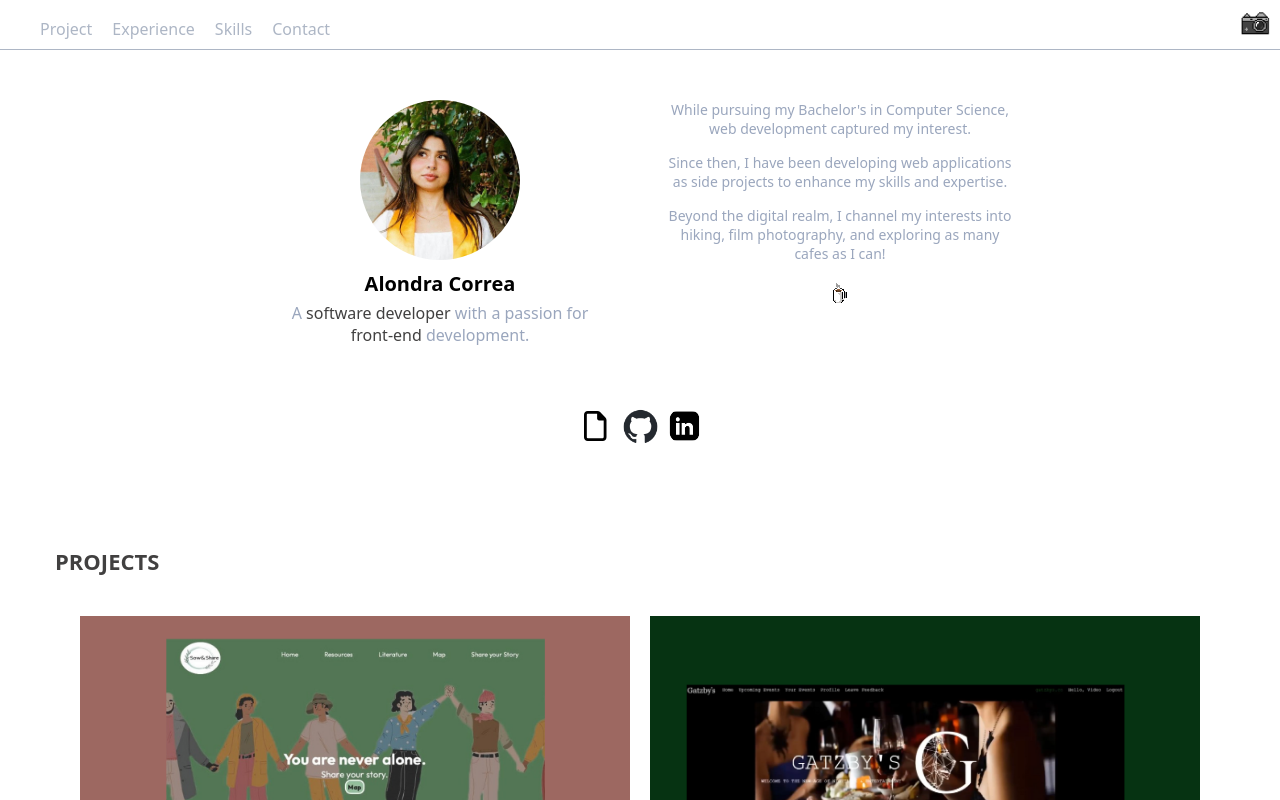
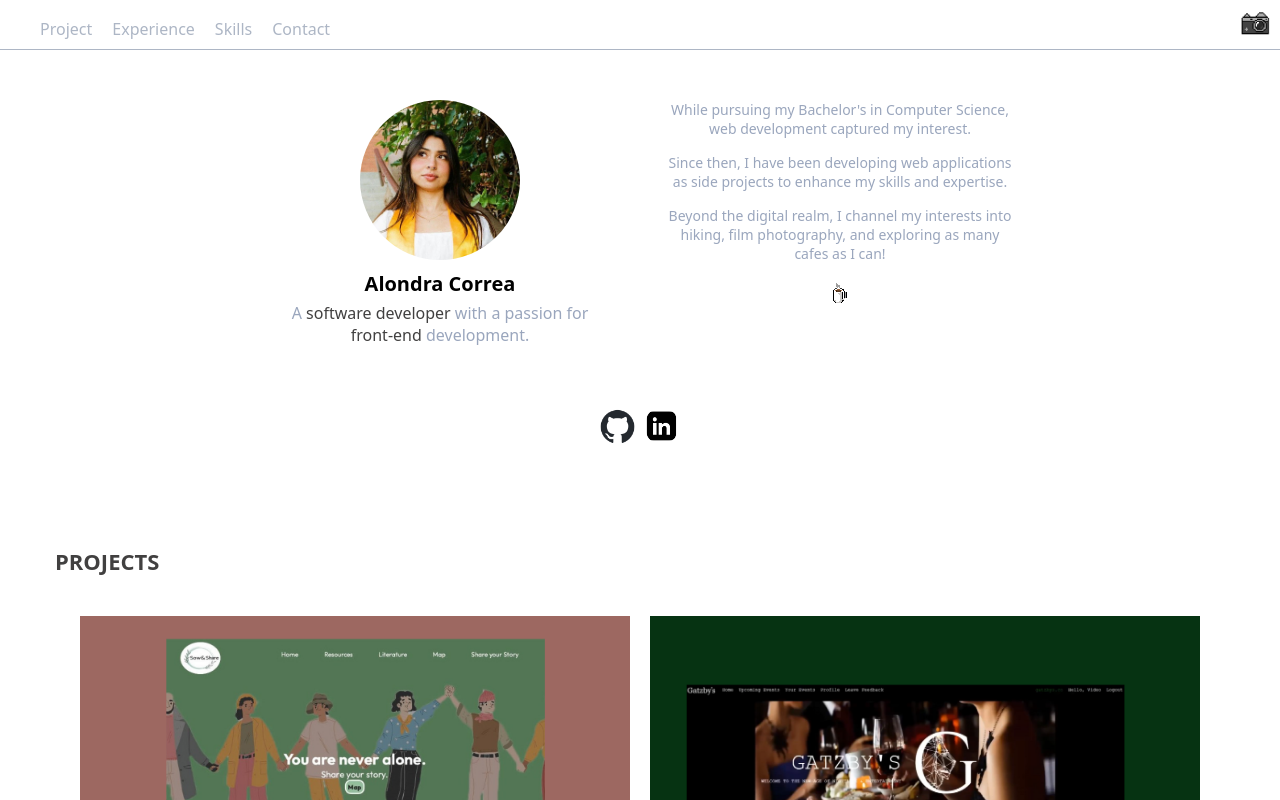
Before and after one commit to alondracorrea/alondracorrea.github.io, a React (Create React App) app: page / in a window 1280 px wide. Shown: the top 800 px of the page. Built offline with nearby package versions, Linux system fonts and the light colour scheme; no server answers.

Commit message:
about change

```diff
--- a/src/components/About.js
+++ b/src/components/About.js
@@ -49,9 +49,6 @@ const About = () => {
         </div>
       </div>
       <div className="link-container">
-        <div className="resume-link" onClick={downloadResume}>
-          <FontAwesomeIcon icon={faFile} />
-        </div>
         <a
           className="github-link"
           href="https://github.com/alondracorrea/"
```
